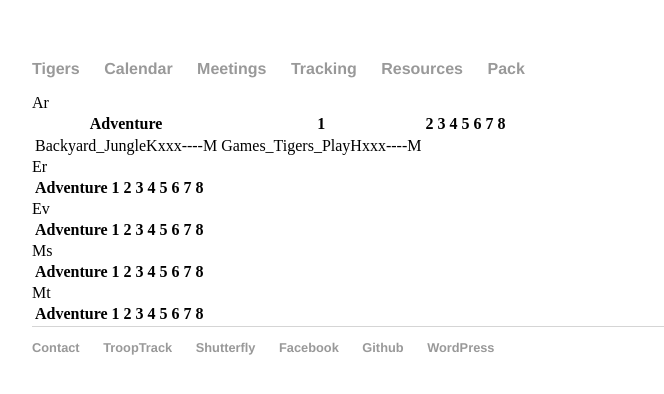
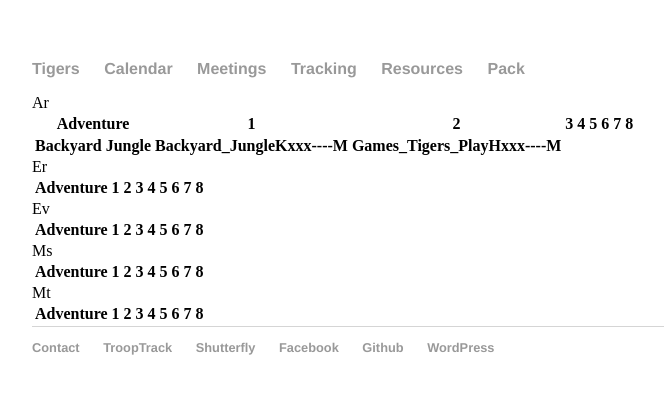
Before and after one commit to clare-pack818/clare-pack818.github.io, a Jekyll site: the page built from tigers/tracking/index.html, in a window 1280 px wide. Shown: the top 394 px of the page, without its empty margins (160-824 px from the left). Built offline with Jekyll 4.4.1, drawn with Linux system fonts in a browser that asks for light colours.

Commit message:
Update index.html

```diff
--- a/tigers/tracking/index.html
+++ b/tigers/tracking/index.html
@@ -45,8 +45,9 @@ scouts:
     <tbody>
      {% for task in scout.tasks %}
      <tr>
+        <th scope="col">Backyard Jungle</th>
         {% for item in task %}
-        <td> {{ item }} </td>
+           <th scope="col">{{ item }}</th>
         {% endfor %}
      </tr>
      {% endfor %}
```
